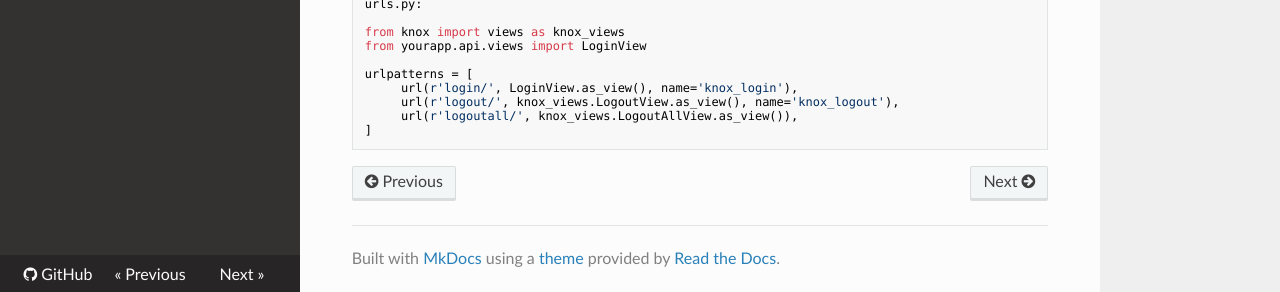
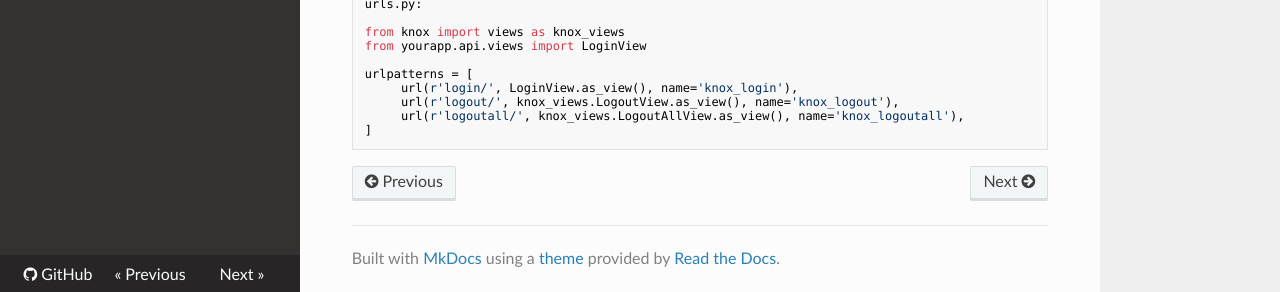
Before and after one commit to jazzband/django-rest-knox, an MkDocs documentation site: the page built from docs/auth.md, in a window 1280 px wide and 900 px high, scrolled down 572 px. Shown: the part 605-897 px from the top of the window. Built offline with MkDocs 1.6.1, drawn with Linux system fonts in a browser that asks for light colours; nearby versions of some CDN libraries; old or Windows-style settings are respelled for this version of MkDocs.

Commit message:
Add missing URL name in docs (#61)
* Add missing closing brace in docs (#51)

* Minor release (#57)

* Add missing steps of setup to docs (#48)

* add missing steps of setup to docs

* docs: fix broken numbered list and broken internal link

* Add missing closing brace in docs (#51) (#53)

* Add context to UserSerializer (#56)

* Add missing URL name in docs

````diff
--- a/docs/auth.md
+++ b/docs/auth.md
@@ -66,6 +66,6 @@
 urlpatterns = [
      url(r'login/', LoginView.as_view(), name='knox_login'),
      url(r'logout/', knox_views.LogoutView.as_view(), name='knox_logout'),
-     url(r'logoutall/', knox_views.LogoutAllView.as_view()),
+     url(r'logoutall/', knox_views.LogoutAllView.as_view(), name='knox_logoutall'),
 ]
 ```
````
